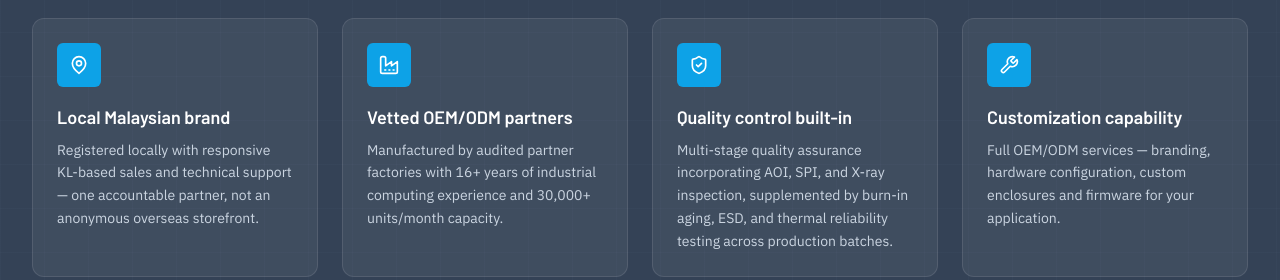
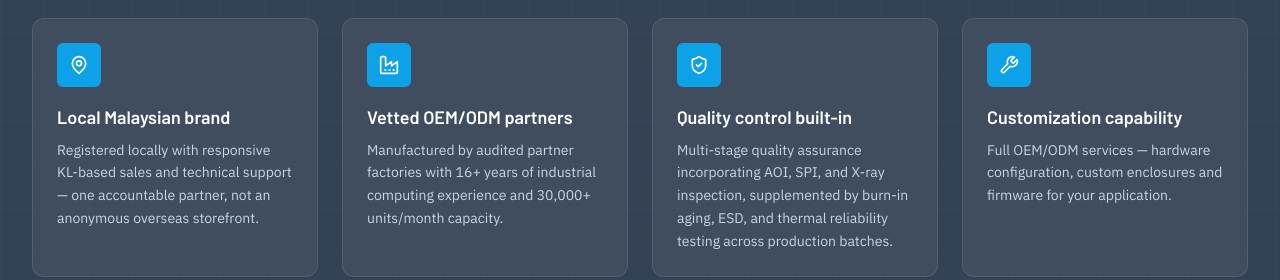
Before and after one commit to sjteo398/techup-catalog, a React (Vite) app: page / in a window 1280 px wide. Shown: the part 3000-3280 px from the top of the page. Built offline with nearby package versions, Linux system fonts and the light colour scheme; a web font is replaced by a local one.

Commit message:
Remove branding from Customization capability card text

```diff
--- a/src/pages/Home.jsx
+++ b/src/pages/Home.jsx
@@ -11,7 +11,7 @@ const trust = [
   { icon: MapPin, title: "Local Malaysian brand", body: "Registered locally with responsive KL-based sales and technical support — one accountable partner, not an anonymous overseas storefront." },
   { icon: Factory, title: "Vetted OEM/ODM partners", body: "Manufactured by audited partner factories with 16+ years of industrial computing experience and 30,000+ units/month capacity." },
   { icon: ShieldCheck, title: "Quality control built-in", body: "Multi-stage quality assurance incorporating AOI, SPI, and X-ray inspection, supplemented by burn-in aging, ESD, and thermal reliability testing across production batches." },
-  { icon: Wrench, title: "Customization capability", body: "Full OEM/ODM services — branding, hardware configuration, custom enclosures and firmware for your application." },
+  { icon: Wrench, title: "Customization capability", body: "Full OEM/ODM services — hardware configuration, custom enclosures and firmware for your application." },
 ];
 
 const fade = { initial: { opacity: 0, y: 24 }, whileInView: { opacity: 1, y: 0 }, viewport: { once: true, margin: "-80px" }, transition: { duration: 0.5 } };
```
